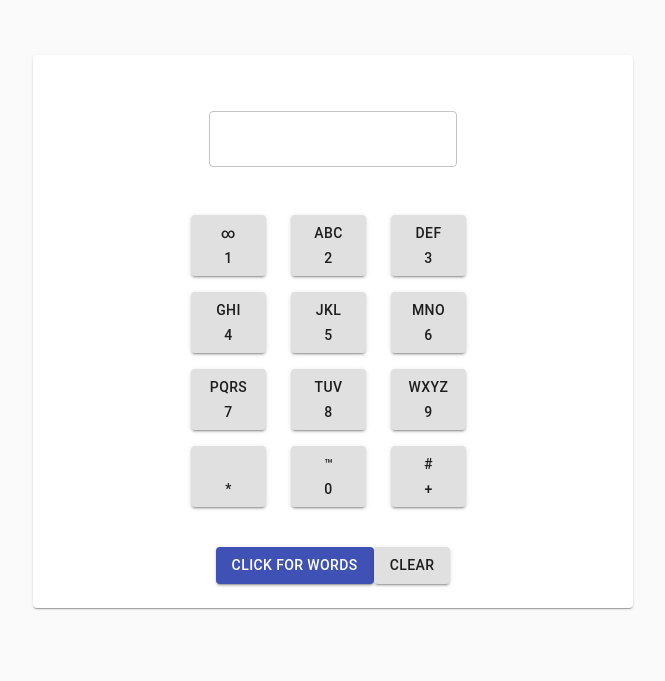
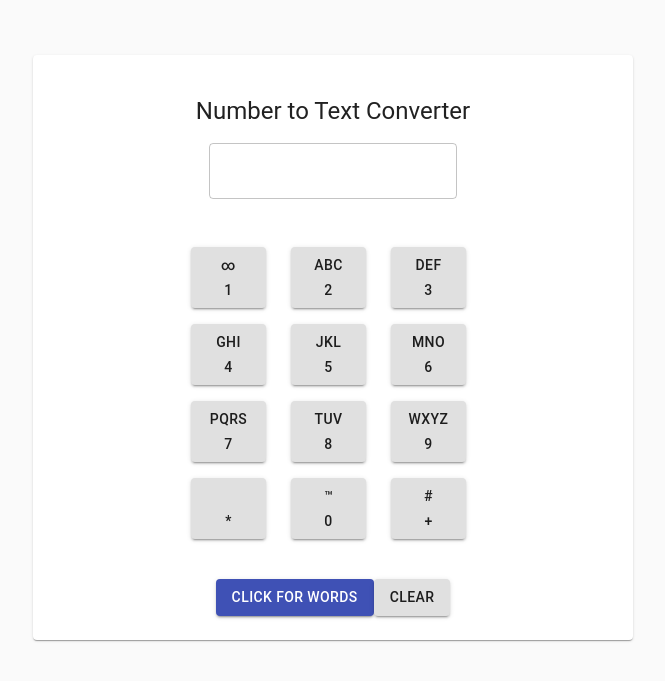
Before and after one commit to bradb345/Task_front, a React (Create React App) app: page / in a window 1280 px wide. Shown: the part 105-786 px from the top of the page, without its empty margins (307-972 px from the left). Built offline with nearby package versions, Linux system fonts and the light colour scheme.

Commit message:
title added

```diff
--- a/src/App.js
+++ b/src/App.js
@@ -98,6 +98,8 @@ function App() {
           <CssBaseline />
           <div className={classes.paper1}>
 
+            <Typography variant="h5" color="textPrimary">Number to Text Converter</Typography>
+
             <TextField
               variant="outlined"
               margin="normal"
```
